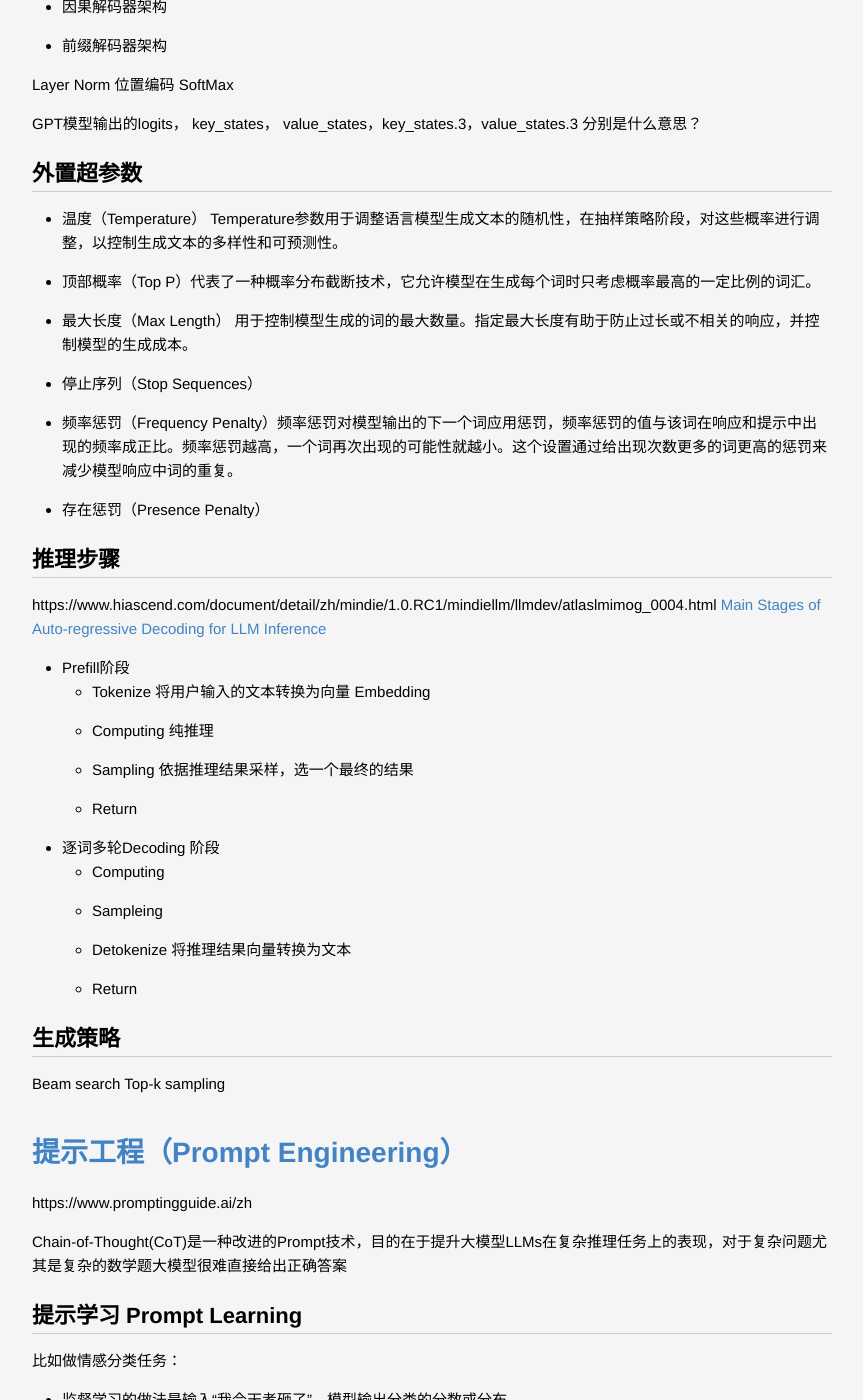
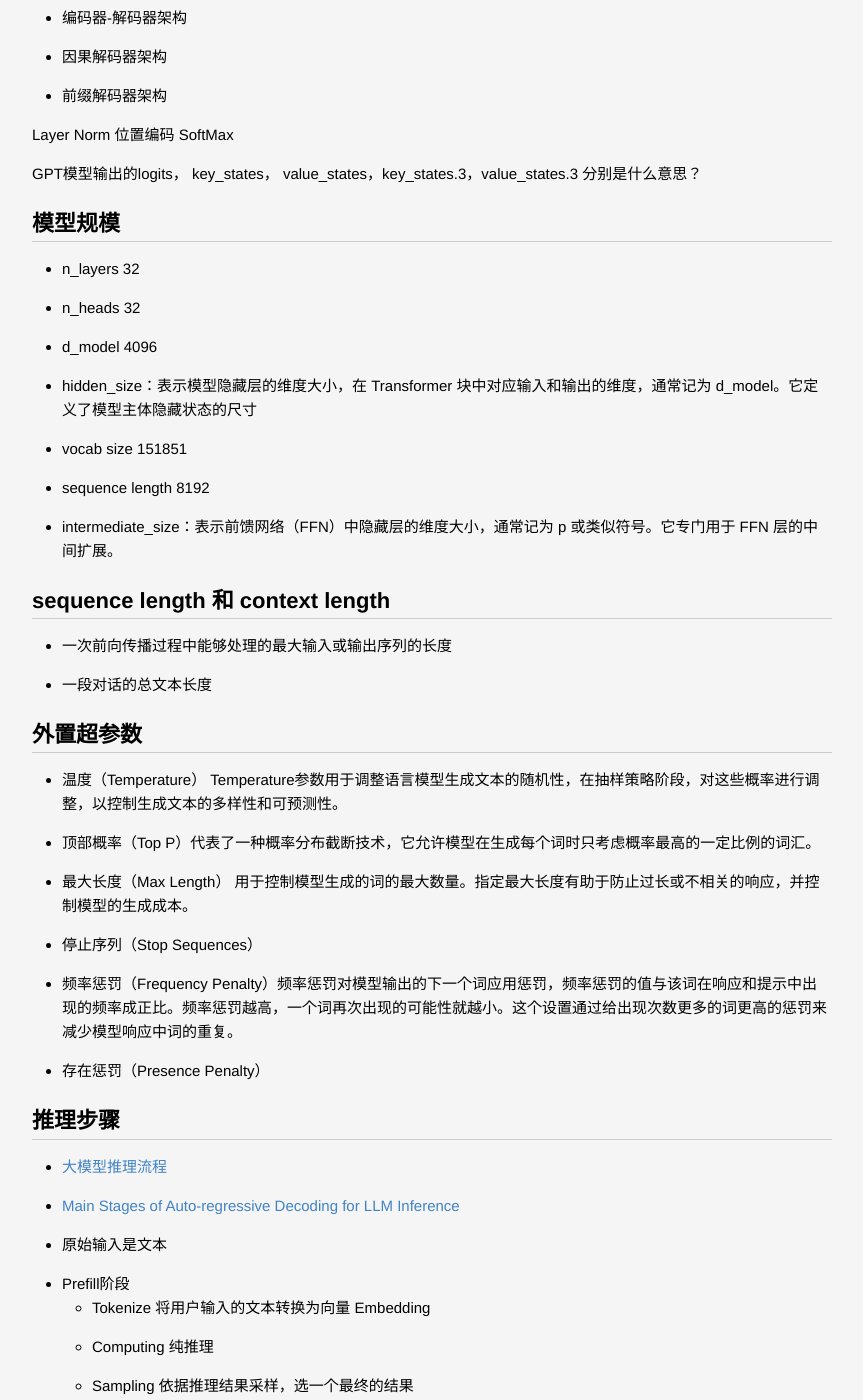
Before and after one commit to lucky521/blog, a Jekyll site: the page built from _posts/ml/2023-02-04-LLM.markdown, in a window 1280 px wide and 1400 px high, scrolled down 3633 px. Shown: the whole window, without its empty margins (208-1071 px from the left). Built offline with Jekyll 4.4.1, drawn with Linux system fonts in a browser that asks for light colours; some of the changed text lies outside the part shown.

Commit message:
update blogs

```diff
--- a/_posts/ml/2019-05-21-ML-System.markdown
+++ b/_posts/ml/2019-05-21-ML-System.markdown
@@ -159,7 +159,7 @@ categories: [MachineLearning]
   * 使用加速库：TensorRT
 
 
-### 如何加速attention ?
+### 如何优化attention推理 ?
 在transformer中attention操作是最耗时的模块。
 
 原因和它的操作逻辑有关：
--- a/_posts/ml/2023-02-04-LLM.markdown
+++ b/_posts/ml/2023-02-04-LLM.markdown
@@ -66,6 +66,20 @@ SoftMax
 GPT模型输出的logits， key_states， value_states，key_states.3，value_states.3 分别是什么意思？
 
 
+## 模型规模
+* n_layers	32
+* n_heads	32
+* d_model	4096
+ * ‌hidden_size‌：表示模型隐藏层的维度大小，在 Transformer 块中对应输入和输出的维度，通常记为 d_model。它定义了模型主体隐藏状态的尺寸
+* vocab size	151851
+* sequence length	8192
+* intermediate_size‌：表示前馈网络（FFN）中隐藏层的维度大小，通常记为 p 或类似符号。它专门用于 FFN 层的中间扩展。
+
+## sequence length 和 context length
+* 一次前向传播过程中能够处理的最大输入或输出序列的长度
+* 一段对话的总文本长度
+
+
 ## 外置超参数
 * 温度（Temperature） Temperature参数用于调整语言模型生成文本的随机性，在抽样策略阶段，对这些概率进行调整，以控制生成文本的多样性和可预测性。
 * 顶部概率（Top P）代表了一种概率分布截断技术，它允许模型在生成每个词时只考虑概率最高的一定比例的词汇。
@@ -77,9 +91,10 @@ GPT模型输出的logits， key_states， value_states，key_states.3，value_st
 
 
 ## 推理步骤
-https://www.hiascend.com/document/detail/zh/mindie/1.0.RC1/mindiellm/llmdev/atlaslmimog_0004.html
-[Main Stages of Auto-regressive Decoding for LLM Inference](https://aiexpjourney.substack.com/p/main-stages-of-auto-regressive-decoding)
+* [大模型推理流程](https://www.hiascend.com/document/detail/zh/mindie/1.0.RC1/mindiellm/llmdev/atlaslmimog_0004.html)
+* [Main Stages of Auto-regressive Decoding for LLM Inference](https://aiexpjourney.substack.com/p/main-stages-of-auto-regressive-decoding)
 
+* 原始输入是文本
 * Prefill阶段
   * Tokenize 将用户输入的文本转换为向量 Embedding
   * Computing 纯推理
@@ -90,7 +105,7 @@ https://www.hiascend.com/document/detail/zh/mindie/1.0.RC1/mindiellm/llmdev/atla
   * Sampleing
   * Detokenize 将推理结果向量转换为文本
   * Return
-
+* 最终输出是文本
 
 ## 生成策略
 
@@ -198,7 +213,7 @@ https://github.com/karpathy/llama2.c
 
 # 大模型工程优化 (accelerate LLM inference)
 综述：
-* https://zhuanlan.zhihu.com/p/656485997
+* [大语言模型推理性能优化综述](https://zhuanlan.zhihu.com/p/656485997)
 * https://zhuanlan.zhihu.com/p/642412124
 * https://github.com/horseee/Awesome-Efficient-LLM
 * [A Survey on Efficient Inference for Large Language Models](https://arxiv.org/pdf/2404.14294)
@@ -248,6 +263,8 @@ vllm，Mooncake，TensorRT-LLM, InfiniStore
 
 在自回归生成过程中做 attention 时, 一个 token i 的特征向量 (feature vector) 会线性映射拆成 Qi, Ki, Vi 三个特征向量. 其中, Qi 用于与序列中之前所有的 Kj, Vj 向量做 attention, 从而得出输出特征向量 Oi. 而 Ki, Vi 则会被留存下来, 以便之后的 token 在做 attention 时不再重复计算. 用于留存序列中 Ki, Vi 的存储空间 (或者是这个张量) 被称为 KV-Cache.
 
+LLM在decoding阶段的每次推理只会用到当前的Q，这次用的Q下次不会用到，所以不用Cache Q
+
 kv cache容量需求： batch_size * seq_length * attention_head_num * attention_head_dim * layer_num * key_bits * 2
 
 单个 Token 的 KVCache 由四大因素决定：Layers、NumHead、HeadDim、以及 KVCache 数据类型决定的。
@@ -328,6 +344,13 @@ https://github.com/sgl-project/sglang
 
 ## OmniServe
 https://github.com/mit-han-lab/omniserve
+
+
+
+
+
+
+
 
 
 # openAI 服务接口
--- a/_posts/tech/2019-02-05-perf-optimization.markdown
+++ b/_posts/tech/2019-02-05-perf-optimization.markdown
@@ -56,6 +56,10 @@ io_submit 是 Linux 内核中 AIO（异步 I/O）接口的一部分，用于提
 pthread_setaffinity_np 将线程绑定到特定的cpu核
 pthread_setaffinity_np 将进程绑定到特定的cpu核
 
+_mm_pause();是一条由Intel提供的指令，用于在多线程编程和高性能计算中优化自旋等待循环的性能
+
+std::condition_variable 核心原理是‌通过互斥锁保护条件、利用等待队列管理阻塞线程‌，结合操作系统原语实现高效休眠与唤醒。总是和std::unique_lock<std::mutex> lock一起使用
+
 
 ## 临界区保护的方法
 无锁并行
```
Also changed, not shown: other parts of _posts/ml/2023-02-04-LLM.markdown (+1 -2 lines), _posts/ml/2019-02-04-Famous-Model.markdown (+10 -3 lines).
